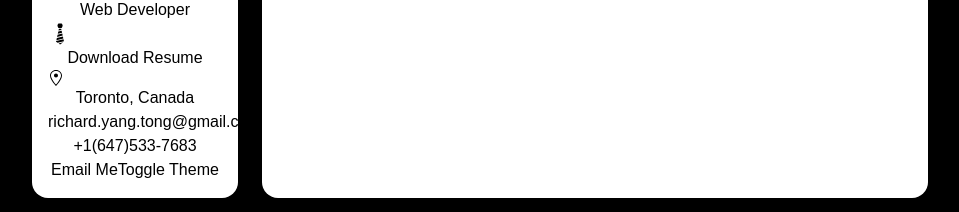
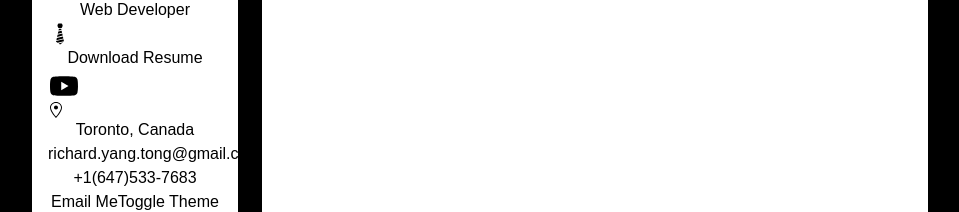
Before and after one commit to Dragontalker/nextjs-tailwindcss-portfolio, a Next.js app: page / in a window 1280 px wide. Shown: the part 229-441 px from the top of the page, without its empty margins (160-1119 px from the left). Built offline with nearby package versions, Linux system fonts and the light colour scheme.

Commit message:
Fixed incorrect import source.

```diff
--- a/components/Sidebar.tsx
+++ b/components/Sidebar.tsx
@@ -1,4 +1,4 @@
-import { AiFillGithub, AiLinkedin, AiFillYoutube } from 'react-icons'
+import { AiFillGithub, AiLinkedin, AiFillYoutube } from 'react-icons/ai'
 import { GoLocation } from 'react-icons/go'
 import { GiTie } from 'react-icons/gi'
 
@@ -13,6 +13,11 @@ const Sidebar = () => {
             <p>Web Developer</p>
             <p><GiTie className='w-6 h-6'/>Download Resume</p>
             {/* social icon */}
+            <div>
+                <a>
+                    <AiFillYoutube className='w-8 h-8'/>
+                </a>
+            </div>
 
             {/* address */}
             <div>
```
